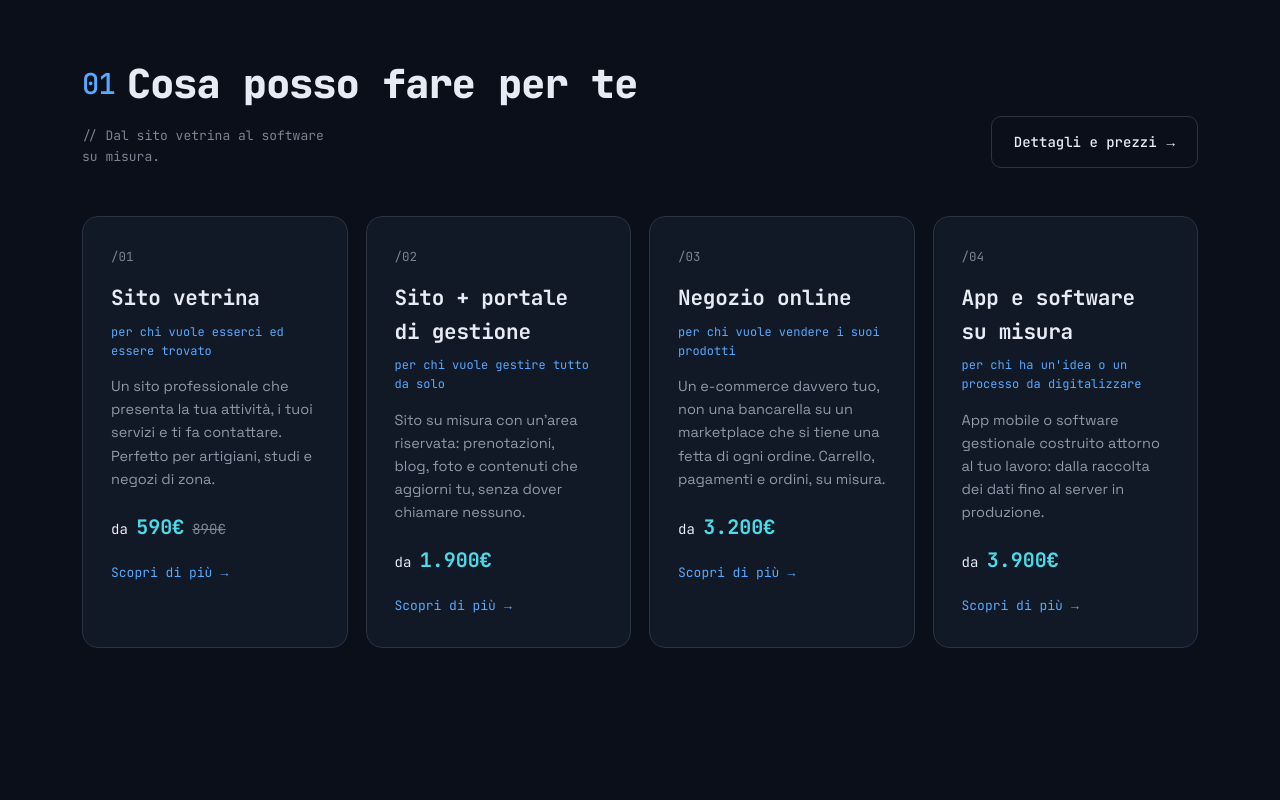
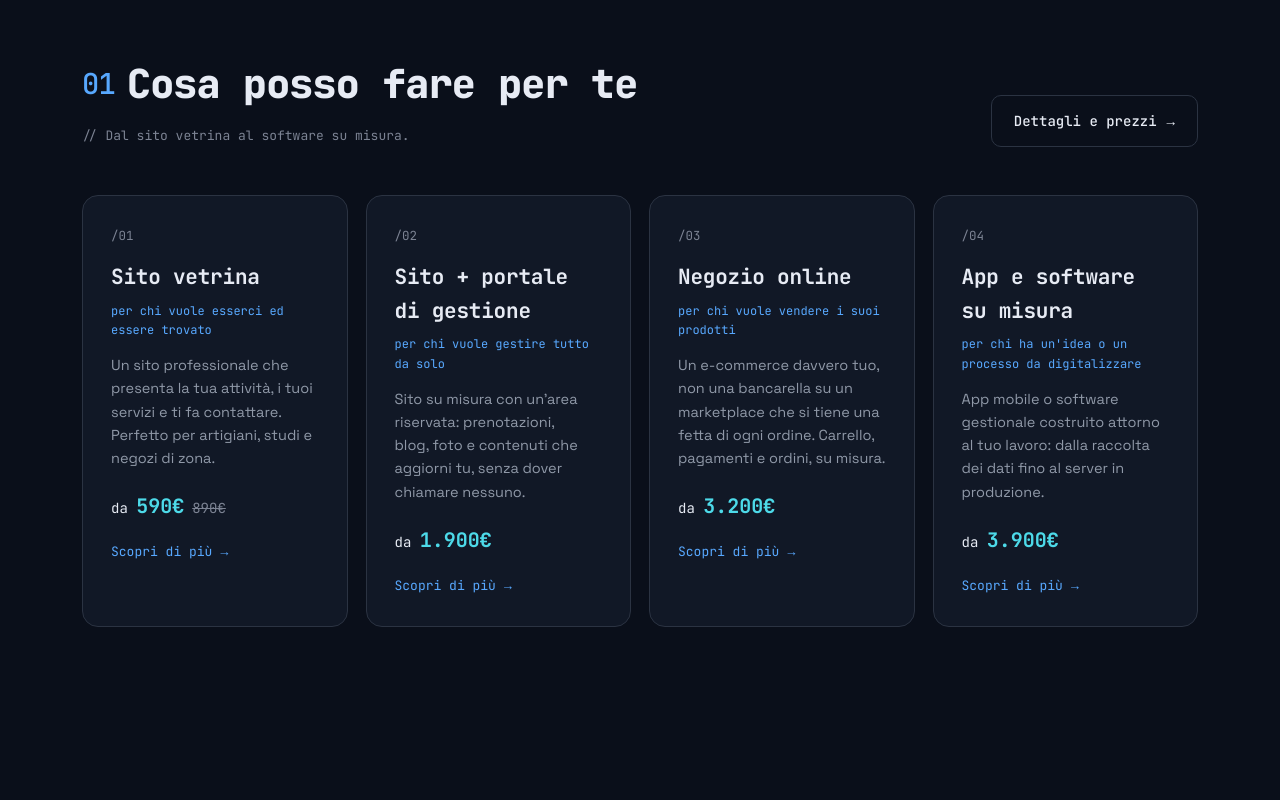
Before and after one commit to alessiopesit-boop/alessiopes-web, an Angular app: page / in a window 1280 px wide. Shown: the part 920-1720 px from the top of the page. Built offline with nearby package versions, Linux system fonts and the light colour scheme.

Commit message:
fix(ui): commenti di sezione "// ..." su una riga (a capo solo su mobile) (#35)
I commenti sotto i titoli (es. in Chi sono, Servizi, Blog) ora stanno su una riga su desktop e vanno a capo solo quando lo schermo è stretto, invece di spezzarsi sempre.

```diff
--- a/src/app/pages/blog/blog.html
+++ b/src/app/pages/blog/blog.html
@@ -13,7 +13,7 @@
       <div class="sec-head reveal">
         <div>
           <h2 class="sec-title"><span class="num mono">→</span>Tutte le guide</h2>
-          <p class="sec-note" style="margin-top:10px;max-width:none;">// Scritte per chi ha una piccola attività.</p>
+          <p class="sec-note" style="margin-top:10px;">// Scritte per chi ha una piccola attività.</p>
         </div>
         <div class="view-toggle" role="tablist" aria-label="Modalità vista guide">
           <button type="button" [class.active]="view() === 'grid'" [attr.aria-pressed]="view() === 'grid'" (click)="setView('grid')">
--- a/src/app/shared/article/article.html
+++ b/src/app/shared/article/article.html
@@ -51,7 +51,7 @@
       <div class="sec-head">
         <div>
           <h2 class="sec-title"><span class="num mono">→</span>Continua a leggere</h2>
-          <p class="sec-note" style="margin-top:10px;max-width:none;">// Altre guide per chi ha una piccola attività.</p>
+          <p class="sec-note" style="margin-top:10px;">// Altre guide per chi ha una piccola attività.</p>
         </div>
       </div>
       <div class="related">
--- a/src/styles.css
+++ b/src/styles.css
@@ -193,7 +193,8 @@ section.block.tight { padding: 80px 0; }
 .sec-title { font-family: var(--mono); font-weight: 800; font-size: clamp(26px, 3.4vw, 40px); letter-spacing: -0.02em;
   display: flex; align-items: center; gap: 12px; }
 .sec-title .num { color: var(--accent); font-size: 0.72em; font-weight: 500; line-height: 1; flex: none; }
-.sec-note { font-family: var(--mono); font-size: 13px; color: var(--faint); max-width: 32ch; }
+/* Commenti "// ..." di sezione: una riga su desktop, a capo solo se non ci stanno (mobile). */
+.sec-note { font-family: var(--mono); font-size: 13px; color: var(--faint); }
 
 /* ---------- PAGE HEADER (pagine interne) ---------- */
 .page-head { position: relative; padding: 150px 0 56px; overflow: hidden; border-bottom: 1px solid var(--line); }
```
